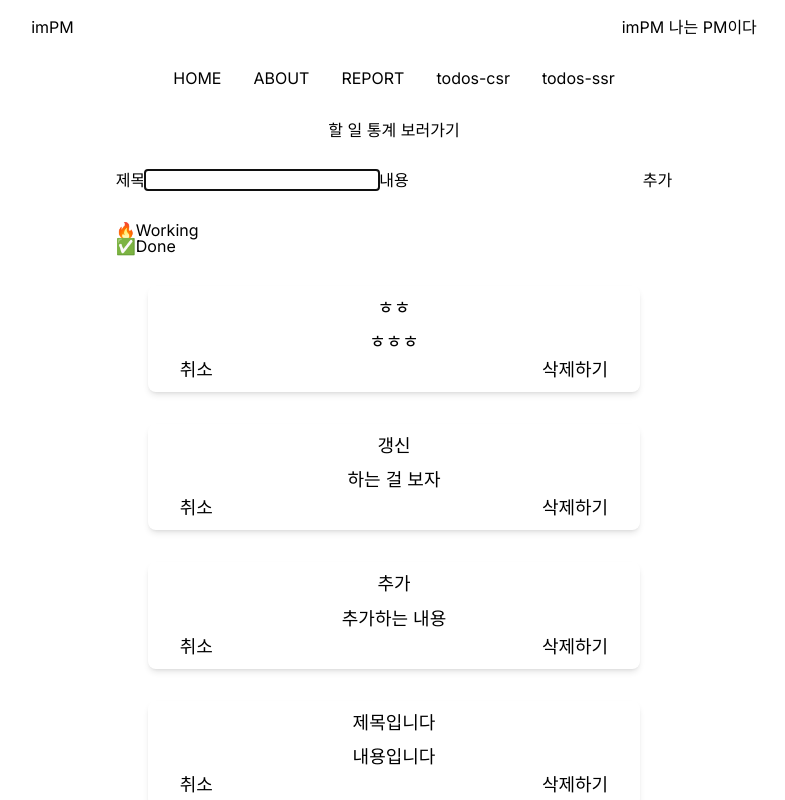
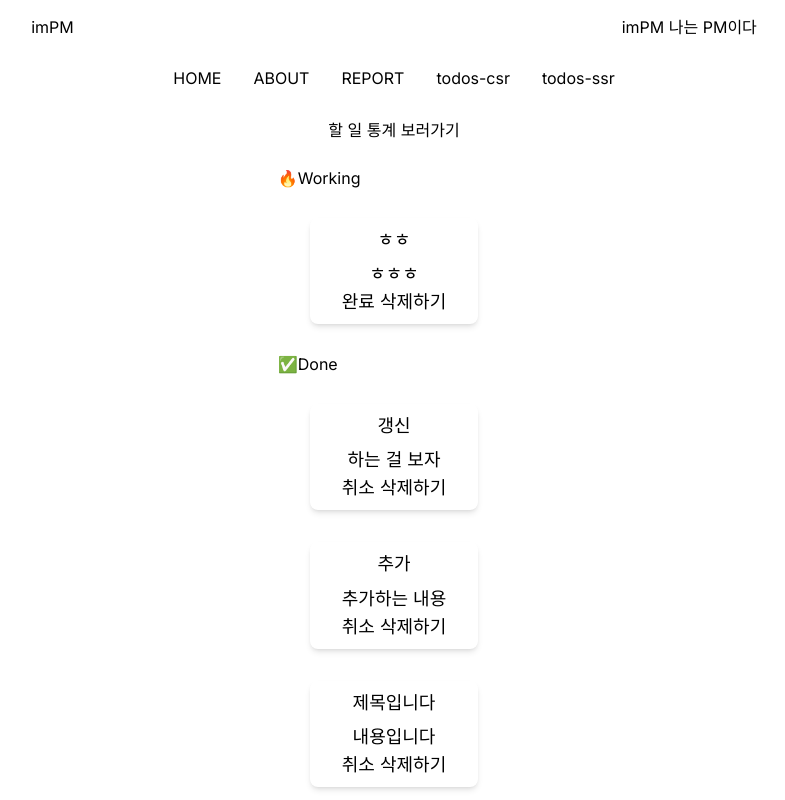
Before and after one commit to HaeRhee/imPM, a Next.js app: page /todosSsr in a window 1280 px wide. Shown: the top 800 px of the page, without its empty margins (246-1031 px from the left). Built offline with nearby package versions, Linux system fonts and the light colour scheme; no server answers; data requests are answered from the project's data file.

Commit message:
[Feat] SSR formAdd 제거

```diff
--- a/db.json
+++ b/db.json
@@ -9,7 +9,7 @@
       "id": "e1812293-666a-4586-ac43-5481b637ce44",
       "title": "ㅎㅎ",
       "contents": "ㅎㅎㅎ",
-      "isDone": true
+      "isDone": false
     },
     {
       "id": "55376a70-c953-4f55-b733-ec1b02f71911",
@@ -28,6 +28,12 @@
       "title": "제목입니다",
       "contents": "내용입니다",
       "isDone": true
+    },
+    {
+      "id": "5b43f6df-7a6e-4fc5-9986-9ce09e4be8c3",
+      "title": "ㅇ",
+      "contents": "ㅇ",
+      "isDone": true
     }
   ]
 }
--- a/src/app/todosSsr/page.tsx
+++ b/src/app/todosSsr/page.tsx
@@ -19,7 +19,6 @@ const TodoPageSsr = async () => {
     <div className="flex flex-col items-center mt-[1.2rem] gap-[2rem]">
       <Link href="/report">할 일 통계 보러가기</Link>
       <article className="flex flex-col gap-[2rem]">
-        <FormTodo />
         <section>
           <TodoList isActive={false} formTodoData={todos} />
           <TodoList isActive={true} formTodoData={todos} />
```
